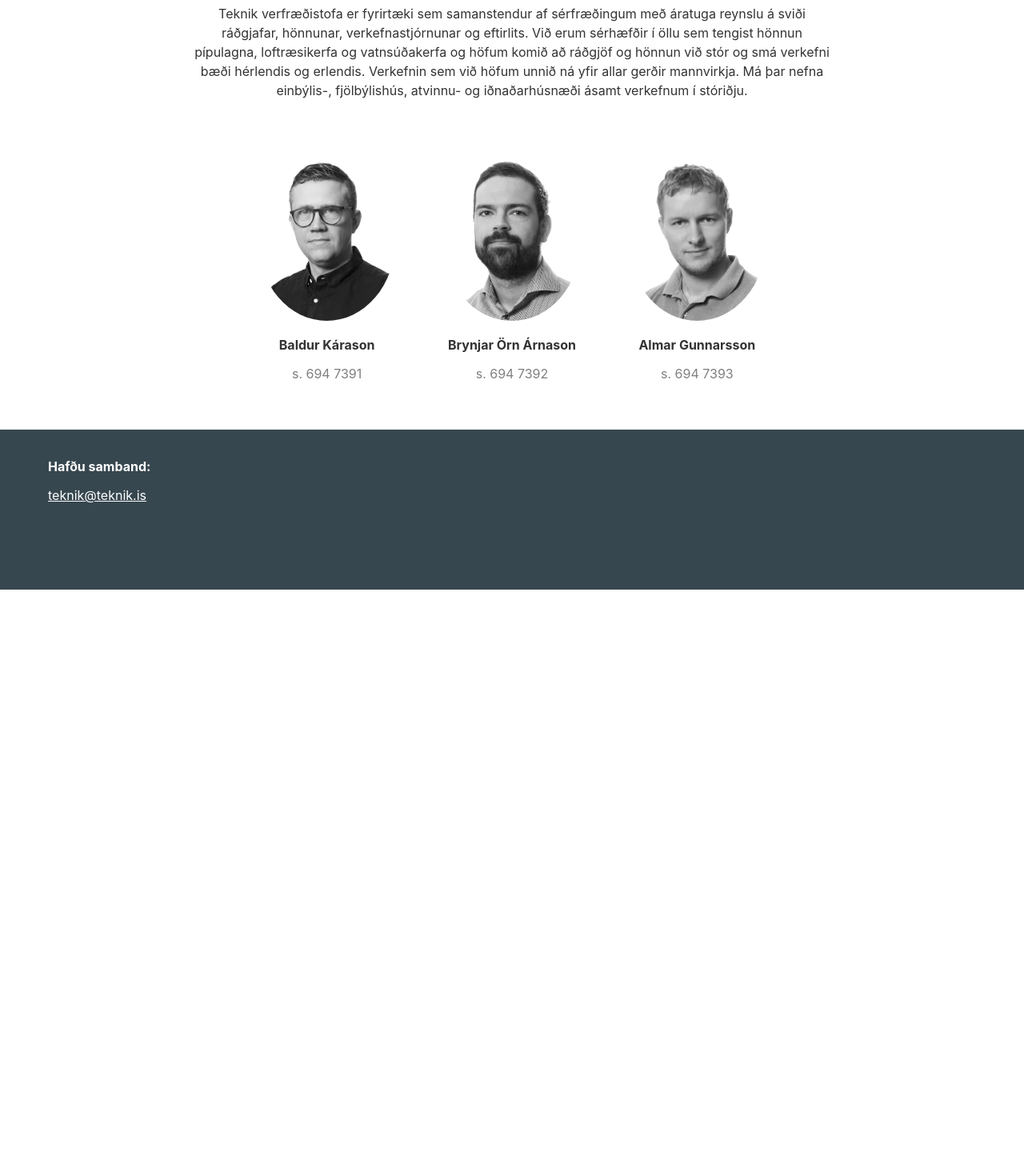
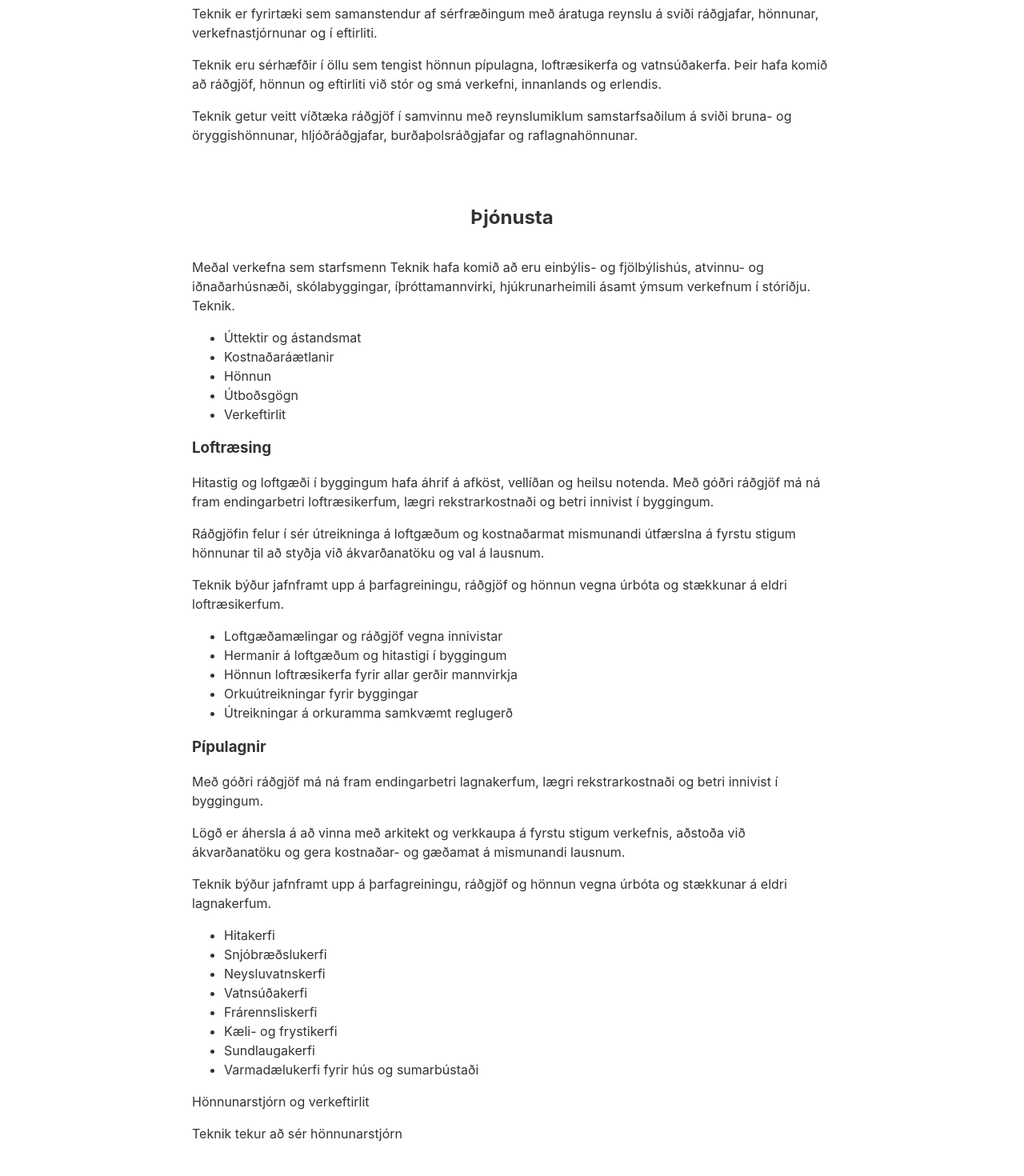
Before and after one commit to arnibarnason/teknik, a React (Create React App) app: page / in a window 1280 px wide. Shown: the part 520-1990 px from the top of the page at 80% size. Before the commit the page ends 1257 px from the top, so only its background shows below. Built offline with nearby package versions, Linux system fonts and the light colour scheme.

Commit message:
Add content

```diff
--- a/src/App.js
+++ b/src/App.js
@@ -2,7 +2,7 @@
 import "./App.css";
 import { Menu } from "./components/Menu";
 import { Hero } from "./components/Hero";
-import { AboutUs } from "./components/AboutUs";
+import { ContentSection } from "./components/ContentSection";
 import { Employees } from "./components/Employees";
 import { Footer } from "./components/Footer";
 
@@ -11,7 +11,86 @@
     <>
       <Menu />
       <Hero />
-      <AboutUs />
+      <ContentSection title="Um Fyrirtækið">
+        <p>
+          Teknik er fyrirtæki sem samanstendur af sérfræðingum með áratuga
+          reynslu á sviði ráðgjafar, hönnunar, verkefnastjórnunar og í
+          eftirliti.
+        </p>
+        <p>
+          Teknik eru sérhæfðir í öllu sem tengist hönnun pípulagna,
+          loftræsikerfa og vatnsúðakerfa. Þeir hafa komið að ráðgjöf, hönnun og
+          eftirliti við stór og smá verkefni, innanlands og erlendis.{" "}
+        </p>
+        <p>
+          Teknik getur veitt víðtæka ráðgjöf í samvinnu með reynslumiklum
+          samstarfsaðilum á sviði bruna- og öryggishönnunar, hljóðráðgjafar,
+          burðaþolsráðgjafar og raflagnahönnunar.
+        </p>
+      </ContentSection>
+      <ContentSection title="Þjónusta">
+        <p>
+          Meðal verkefna sem starfsmenn Teknik hafa komið að eru einbýlis- og
+          fjölbýlishús, atvinnu- og iðnaðarhúsnæði, skólabyggingar,
+          íþróttamannvirki, hjúkrunarheimili ásamt ýmsum verkefnum í stóriðju.
+          Teknik.
+        </p>
+        <ul>
+          <li>Úttektir og ástandsmat</li>
+          <li>Kostnaðaráætlanir</li>
+          <li>Hönnun</li>
+          <li>Útboðsgögn</li>
+          <li>Verkeftirlit</li>
+        </ul>
+        <h3>Loftræsing</h3>
+        <p>
+          Hitastig og loftgæði í byggingum hafa áhrif á afköst, vellíðan og
+          heilsu notenda. Með góðri ráðgjöf má ná fram endingarbetri
+          loftræsikerfum, lægri rekstrarkostnaði og betri innivist í byggingum.
+        </p>
+        <p>
+          Ráðgjöfin felur í sér útreikninga á loftgæðum og kostnaðarmat
+          mismunandi útfærslna á fyrstu stigum hönnunar til að styðja við
+          ákvarðanatöku og val á lausnum.
+        </p>
+        <p>
+          Teknik býður jafnframt upp á þarfagreiningu, ráðgjöf og hönnun vegna
+          úrbóta og stækkunar á eldri loftræsikerfum.
+        </p>
+        <ul>
+          <li>Loftgæðamælingar og ráðgjöf vegna innivistar</li>
+          <li>Hermanir á loftgæðum og hitastigi í byggingum</li>
+          <li>Hönnun loftræsikerfa fyrir allar gerðir mannvirkja</li>
+          <li>Orkuútreikningar fyrir byggingar</li>
+          <li>Útreikningar á orkuramma samkvæmt reglugerð</li>
+        </ul>
+        <h3>Pípulagnir</h3>
+        <p>
+          Með góðri ráðgjöf má ná fram endingarbetri lagnakerfum, lægri
+          rekstrarkostnaði og betri innivist í byggingum.
+        </p>
+        <p>
+          Lögð er áhersla á að vinna með arkitekt og verkkaupa á fyrstu stigum
+          verkefnis, aðstoða við ákvarðanatöku og gera kostnaðar- og gæðamat á
+          mismunandi lausnum.
+        </p>
+        <p>
+          Teknik býður jafnframt upp á þarfagreiningu, ráðgjöf og hönnun vegna
+          úrbóta og stækkunar á eldri lagnakerfum.{" "}
+        </p>
+        <ul>
+          <li>Hitakerfi</li>
+          <li>Snjóbræðslukerfi</li>
+          <li>Neysluvatnskerfi</li>
+          <li>Vatnsúðakerfi</li>
+          <li>Frárennsliskerfi</li>
+          <li>Kæli- og frystikerfi</li>
+          <li>Sundlaugakerfi</li>
+          <li>Varmadælukerfi fyrir hús og sumarbústaði</li>
+        </ul>
+        <p>Hönnunarstjórn og verkeftirlit</p>
+        <p>Teknik tekur að sér hönnunarstjórn</p>
+      </ContentSection>
       <Employees />
       <Footer />
     </>
--- a/src/components/AboutUs/index.js
+++ /dev/null
@@ -1,16 +0,0 @@
-import React from "react";
-import styles from "./index.module.css";
-
-export const AboutUs = () => (
-  <div className={`verticalSpacing ${styles.container}`}>
-    <p className={styles.content}>
-      Teknik verfræðistofa er fyrirtæki sem samanstendur af sérfræðingum með
-      áratuga reynslu á sviði ráðgjafar, hönnunar, verkefnastjórnunar og
-      eftirlits. Við erum sérhæfðir í öllu sem tengist hönnun pípulagna,
-      loftræsikerfa og vatnsúðakerfa og höfum komið að ráðgjöf og hönnun við
-      stór og smá verkefni bæði hérlendis og erlendis. Verkefnin sem við höfum
-      unnið ná yfir allar gerðir mannvirkja. Má þar nefna einbýlis-,
-      fjölbýlishús, atvinnu- og iðnaðarhúsnæði ásamt verkefnum í stóriðju.
-    </p>
-  </div>
-);
--- /dev/null
+++ b/src/components/ContentSection/index.js
@@ -0,0 +1,9 @@
+import React from "react";
+import styles from "./index.module.css";
+
+export const ContentSection = ({ title, children }) => (
+  <div className={`verticalSpacing ${styles.container}`}>
+    <h2>{title}</h2>
+    <div className={styles.content}>{children}</div>
+  </div>
+);
--- a/src/components/AboutUs/index.module.css
+++ b/src/components/ContentSection/index.module.css
@@ -1,5 +1,6 @@
 .container {
   display: flex;
+  flex-direction: column;
   align-items: center;
   justify-content: center;
   margin-top: 40px;
@@ -7,6 +8,6 @@
 
 .content {
   line-height: 24px;
-  text-align: center;
+  /* text-align: center; */
   max-width: 800px;
 }
--- a/src/components/Employees/index.module.css
+++ b/src/components/Employees/index.module.css
@@ -5,15 +5,12 @@
   justify-content: center;
   margin-top: 30px;
   margin-bottom: 30px;
+  padding: 0px;
+  list-style: none;
 }
 
 .employeeContainer {
   padding: 30px;
-}
-
-ul {
-  padding: 0px;
-  list-style: none;
 }
 
 .image {
--- a/src/components/Menu/index.js
+++ b/src/components/Menu/index.js
@@ -6,7 +6,7 @@
   <header className={styles.container}>
     <div className={`${styles.wrapper} verticalSpacing`}>
       {/* <img src={logo} className={styles.logo} alt="logo" /> */}
-      <h2 className={styles.logoTitle}>Teknik</h2>
+      {/* <h2 className={styles.logoTitle}>Teknik</h2> */}
       {/* <div>
         <a
           className={styles.link}
```
